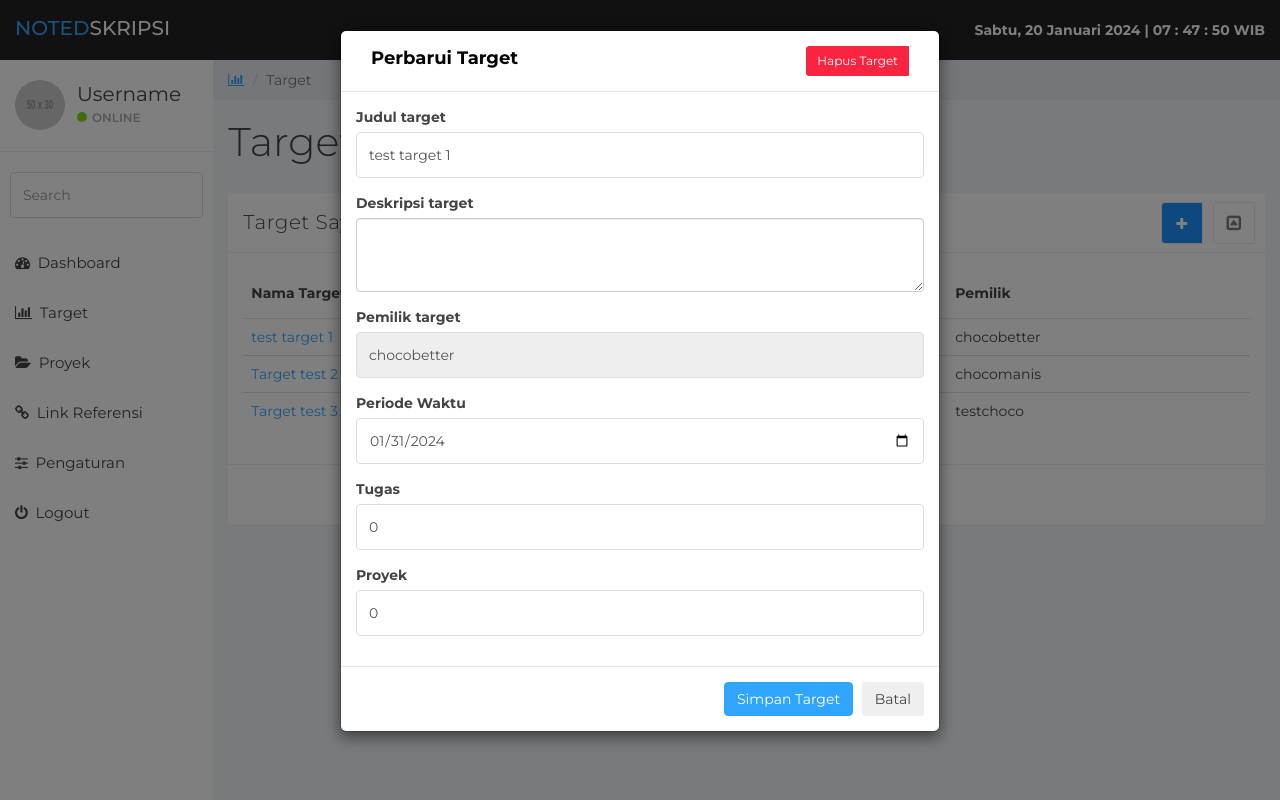
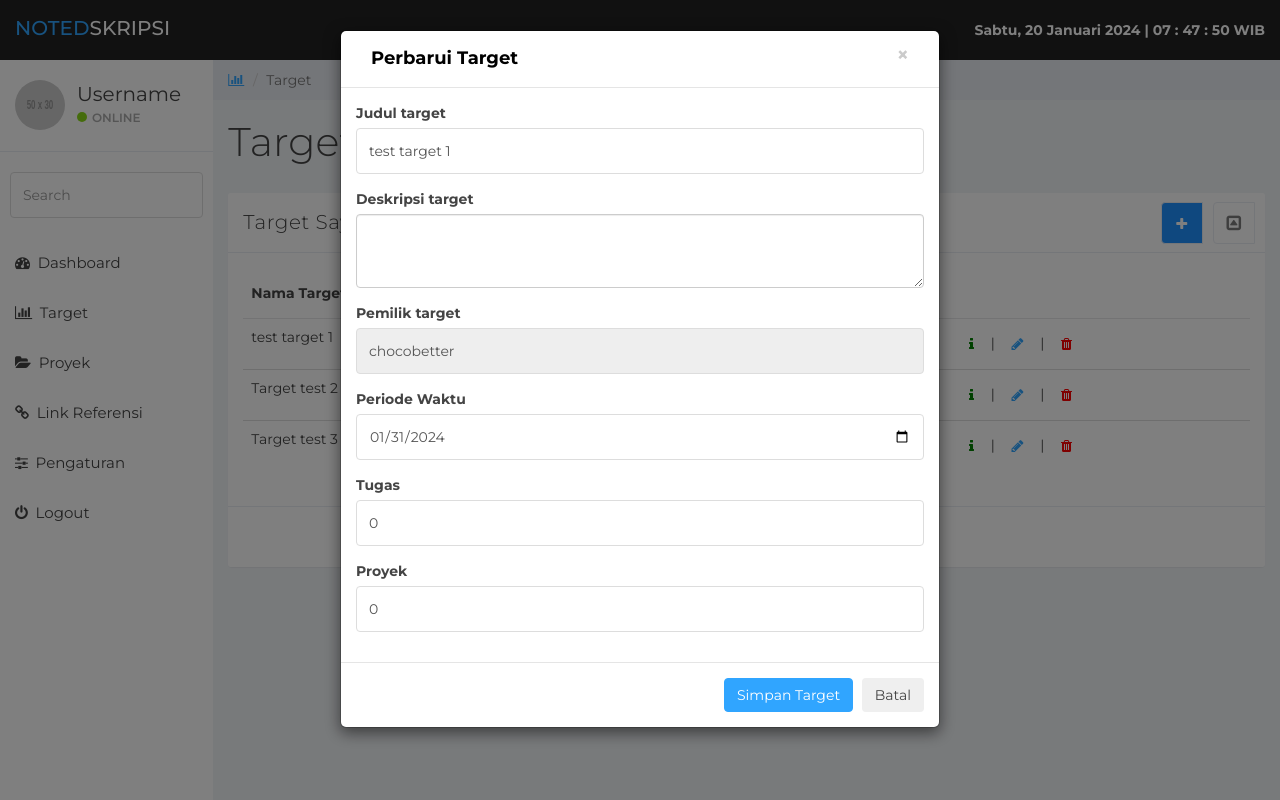
Before and after one commit to jessiropa/noted-jurnal, a CodeIgniter app: page /nj/index.php/target/index in a window 1280 px wide, after a click that opens the changed part. Run offline with CodeIgniter, Linux system fonts and the light colour scheme; data comes from the database, SQL or seed files in the repository; grey boxes labelled with a size stand in for pictures from a placeholder-image service; some libraries are stand-ins or nearby versions.

Commit message:
fix delete data target

```diff
--- a/application/views/user/target.php
+++ b/application/views/user/target.php
@@ -30,6 +30,7 @@
                                 <th scope="col">Periode Waktu</th>
                                 <!-- <th scope="col">Progres</th> -->
                                 <th scope="col">Pemilik</th>
+                                <th scope="col"></th>
                             </tr>
                         </thead>
                         <tbody>
@@ -38,10 +39,15 @@
                             ?>
                                 <tr>
                                     <td>
-                                        <a data-toggle="modal" data-target="#modalEditTarget<?= $at['id_target']; ?>"> <?= $at['nama_target']; ?></a>
+                                        <?= $at['nama_target']; ?>
                                     </td>
                                     <td><?= $at['deadline_target']; ?></td>
                                     <td><?= $at['pemilik']; ?></td>
+                                    <td>
+                                        <a class="btn" data-toggle="modal" data-target="#modalDetailTarget<?= $at['id_target']; ?>"><i class="fa fa-info" aria-hidden="true" style="color:green"></i></a> |
+                                        <a class="btn" data-toggle="modal" data-target="#modalEditTarget<?= $at['id_target']; ?>"><i class="fa fa-pencil" aria-hidden="true"></i></a> |
+                                        <a class="btn" data-toggle="modal" data-target="#modalHapusTarget<?= $at['id_target']; ?>"><i class="fa fa-trash" aria-hidden="true" style="color:red"></i></a>
+                                    </td>
                                 </tr>
                             <?php
                             endforeach;
@@ -110,7 +116,9 @@ foreach ($all_target as $at) :
                         <h4 class="modal-title" id="exampleModalLongTitle" style="color: black;"><b>Perbarui Target</b></h4>
                     </div>
                     <div class="col-md-3">
-                        <button type="submit" class="btn btn-danger btn-sm pull-right panel-button-tab-left" data-target="#modalHapusTarget<?= $at['id_target']; ?>">Hapus Target</button>
+                        <button type="button" class="close" data-dismiss="modal" aria-label="Close">
+                            <span aria-hidden="true">&times;</span>
+                        </button>
                     </div>
                 </div>
                 <form method="post" action="<?= base_url('target/editTarget') ?>">
@@ -150,8 +158,67 @@ foreach ($all_target as $at) :
         </div>
     </div>
 <?php endforeach; ?>
+<!-- end edit target -->
+
+<!-- Detail Target -->
+<?php
+foreach ($all_target as $at) :
+?>
+    <div class="modal fade modal-dialog-centered" id="modalDetailTarget<?= $at['id_target']; ?>" data-backdrop="static" data-keyboard="false" tabindex="-1" aria-labelledby="staticBackdropLabel" aria-hidden="true">
+
+        <div class="modal-dialog modal-dialog-centered" role="document">
+            <div class="modal-content">
+                <div class="modal-header">
+                    <div class="col-md-9">
+                        <h4 class="modal-title" id="exampleModalLongTitle" style="color: black;"><b>Target</b></h4>
+                    </div>
+                    <div class="col-md-3">
+                        <button type="button" class="close" data-dismiss="modal" aria-label="Close">
+                            <span aria-hidden="true">&times;</span>
+                        </button>
+                    </div>
+                </div>
+                <form method="post" action="<?= base_url('target/editTarget') ?>">
+                    <div class="modal-body">
+                        <div class="form-group">
+                            <label for="nama_target" class="col-form-label">Judul target</label>
+                            <input type="text" class="form-control" id="nama_target" name="nama_target" value="<?= $at['nama_target']; ?>" disabled>
+                        </div>
+                        <div class="form-group">
+                            <label for="user_target" class="col-form-label">Deskripsi target</label>
+                            <textarea class="form-control" type="text" id="deskripsi_target" name="deskripsi_target" rows="3" disabled><?= $at['deskripsi_target']; ?></textarea>
+                        </div>
+                        <div class="form-group">
+                            <label for="user_target" class="col-form-label">Pemilik target</label>
+                            <input type="text" class="form-control" id="user_target" name="user_target" value="<?= $at['pemilik']; ?>" disabled>
+                        </div>
+                        <div class="form-group">
+                            <label for="tenggat_waktu" class="col-form-label">Periode Waktu</label>
+                            <input type="date" class="form-control" id="deadline_target" name="deadline_target" value="<?= $at['deadline_target']; ?>" disabled>
+                        </div>
+                        <div class="form-group">
+                            <label for="tenggat_waktu" class="col-form-label">Tugas</label>
+                            <input type="target" class="form-control" id="tugas_target" name="tugas_target" value="<?= $at['tugas']; ?>" disabled>
+                        </div>
+                        <div class="form-group">
+                            <label for="tenggat_waktu" class="col-form-label">Proyek</label>
+                            <input type="target" class="form-control" id="proyek_target" name="proyek_target" value="<?= $at['proyek']; ?>" disabled>
+                        </div>
+                    </div>
+                    <div class="modal-footer">
+                        <button type="button" class="btn btn-secondary" data-dismiss="modal">Batal</button>
+                    </div>
+                </form>
+            </div>
+        </div>
+    </div>
+<?php endforeach; ?>
+<!-- End Detail Target -->
 
 <!-- konfirmasi hapus target -->
+<?php
+foreach ($all_target as $at) :
+?>
     <div class="modal fade" id="modalHapusTarget<?= $at['id_target']; ?>" tabindex="-1" role="dialog" aria-labelledby="exampleModalCenterTitle" aria-hidden="true">
         <div class="modal-dialog modal-dialog-centered" role="document">
             <div class="modal-content">
@@ -161,33 +228,22 @@ foreach ($all_target as $at) :
                         <span aria-hidden="true">&times;</span>
                     </button>
                 </div>
-            <form method="post" action="<?= base_url('target/hapusTarget') ?>">
+                <form method="post" action="<?= base_url('target/deleteTarget') ?>">
                     <input type="hidden" class="form-control" id="id_target" name="id_target" value="<?= $at['id_target']; ?>">
                     <div class="modal-body">
                         Apakah anda yakin untuk menghapus "<b><?= $at['nama_target']; ?></b>" ?
                     </div>
+                    <div class="modal-footer">
+                        <button type="submit" class="btn btn-primary">Hapus target</button>
+                        <button type="button" class="btn btn-secondary" data-dismiss="modal">Batal</button>
+                    </div>
                 </form>
-            <div class="modal-footer">
-                <button type="button" class="btn btn-primary">Hapus target</button>
-                <button type="button" class="btn btn-secondary" data-dismiss="modal">Batal</button>
+
             </div>
         </div>
     </div>
-</div>
-
-<div id="modalProsesPerawat" class="modal fade">
-    <div class="modal-dialog">
-        <div class="modal-header">
-            <h4 class="modal-title">Proses, <br />harap menunggu ...</h4>
-        </div>
-        <div class="modal-body">
-            <iframe src="https://giphy.com/embed/jAYUbVXgESSti" width="100%" height="270" frameBorder="0" class="giphy-embed" allowFullScreen></iframe>
-        </div>
-        <div class="modal-footer">
-            <!-- <button type="button" class="btn btn-default" data-dismiss="modal">Close</button>   -->
-        </div>
-    </div>
-</div>
+<?php endforeach; ?>
+<!-- end konfirmasi hapus target -->
 
 
 
```
Lines whose indentation alone changed are shown as unchanged.
